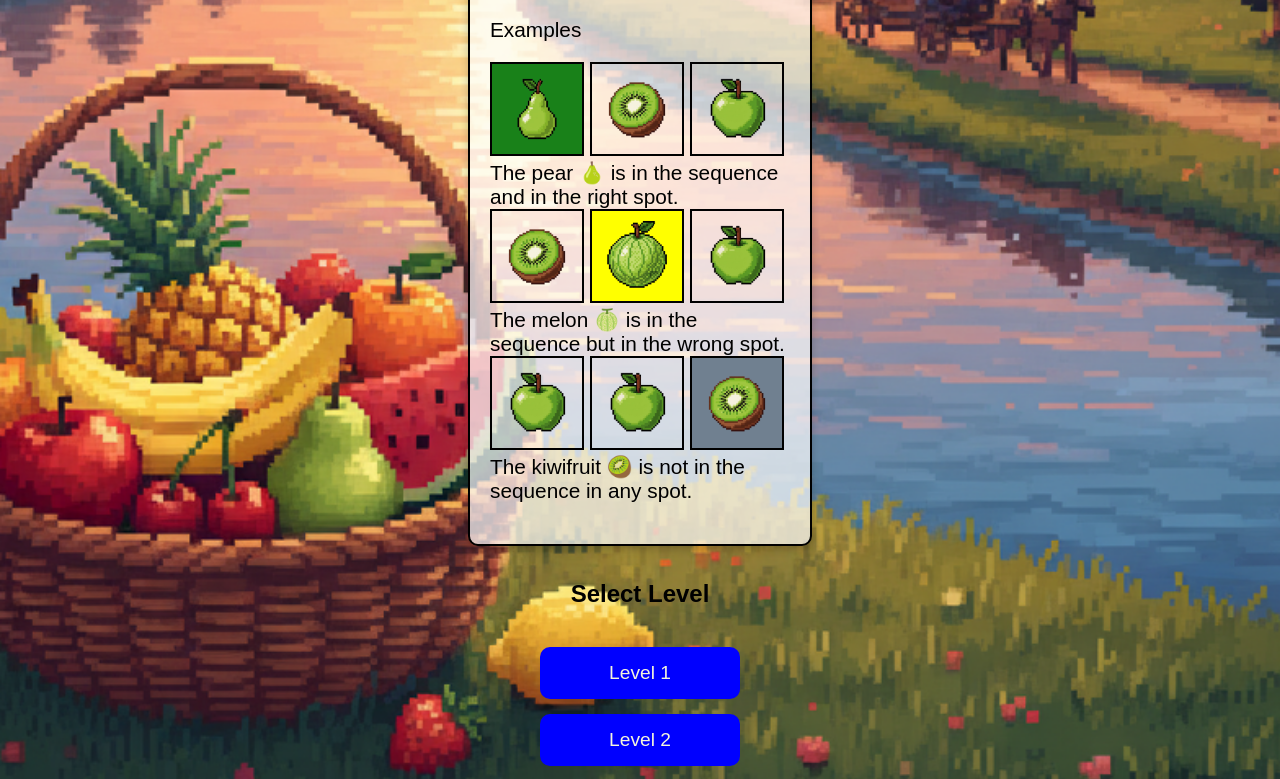
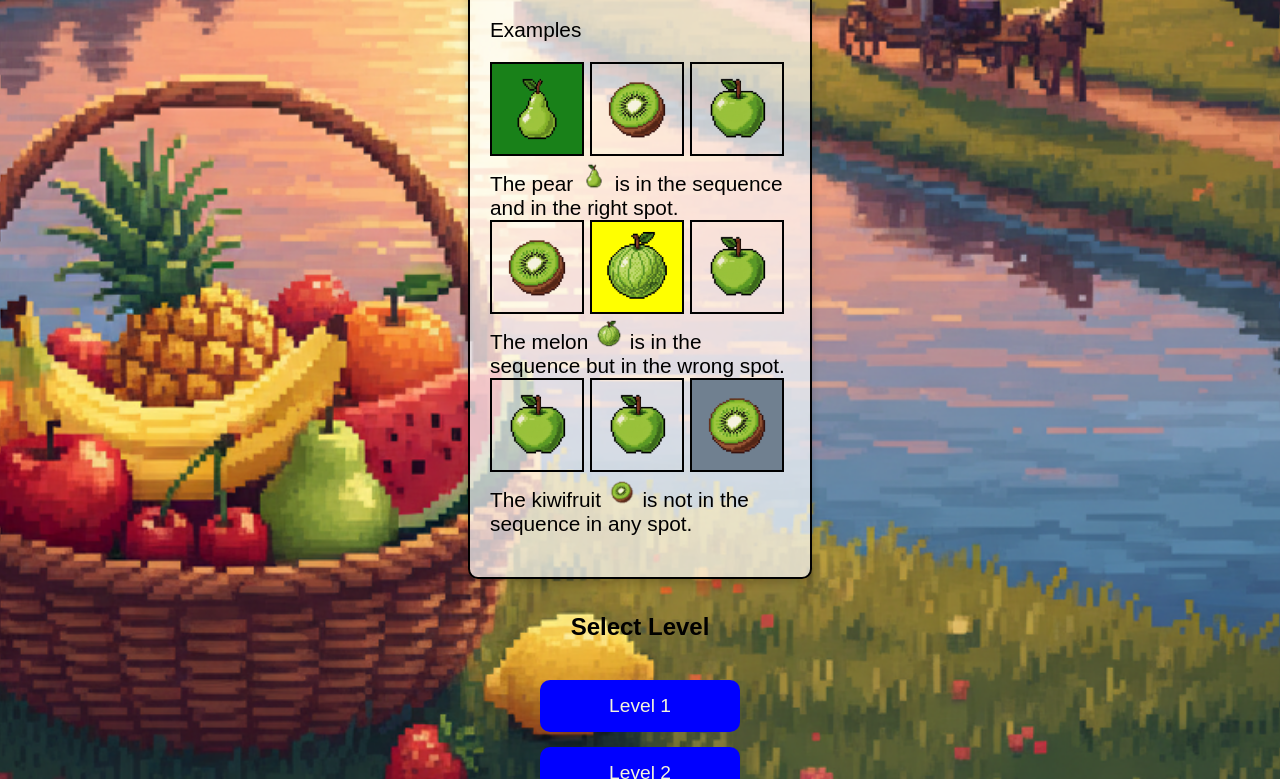
Before and after one commit to dilrajm/fruidle, a plain HTML site: page fruidle.html in a window 1280 px wide. Shown: the part 831-1610 px from the top of the page. Drawn offline with Linux system fonts and the light colour scheme.

Commit message:
finished adding images to homepage

```diff
--- a/fruidle.html
+++ b/fruidle.html
@@ -31,19 +31,19 @@
                     <img id="slot2" src="Fruidle_Images/kiwi.png">
                     <img id="slot3" src="Fruidle_Images/grn_apple.png">
                 </div>
-                The pear 🍐 is in the sequence and in the right spot.
+                The pear <span><img id="pear" src="Fruidle_Images/pear.png"></span> is in the sequence and in the right spot.
                 <div class="Example">
                     <img id="slot4" src="Fruidle_Images/kiwi.png">
                     <img id="slot5" src="Fruidle_Images/melon.png">
                     <img id="slot6" src="Fruidle_Images/grn_apple.png">
                 </div>
-                The melon 🍈 is in the sequence but in the wrong spot.
+                The melon <span><img id="melon" src="Fruidle_Images/melon.png"></span> is in the sequence but in the wrong spot.
                 <div class="Example">
                     <img id="slot7" src="Fruidle_Images/grn_apple.png">
                     <img id="slot8" src="Fruidle_Images/grn_apple.png">
                     <img id="slot9" src="Fruidle_Images/kiwi.png">
                 </div>
-                The kiwifruit 🥝 is not in the sequence in any spot.
+                The kiwifruit <span><img id="kiwi" src="Fruidle_Images/kiwi.png"></span> is not in the sequence in any spot.
             </p>
 
         </div>
--- a/fruidlestyle.css
+++ b/fruidlestyle.css
@@ -24,6 +24,9 @@ div#How_to_play {
     box-shadow: 0 4px 8px rgba(0,0,0,0.2);
 }
 
+#pear, #kiwi, #melon {
+    width: 30px;
+}
 
 
 .page {
```
